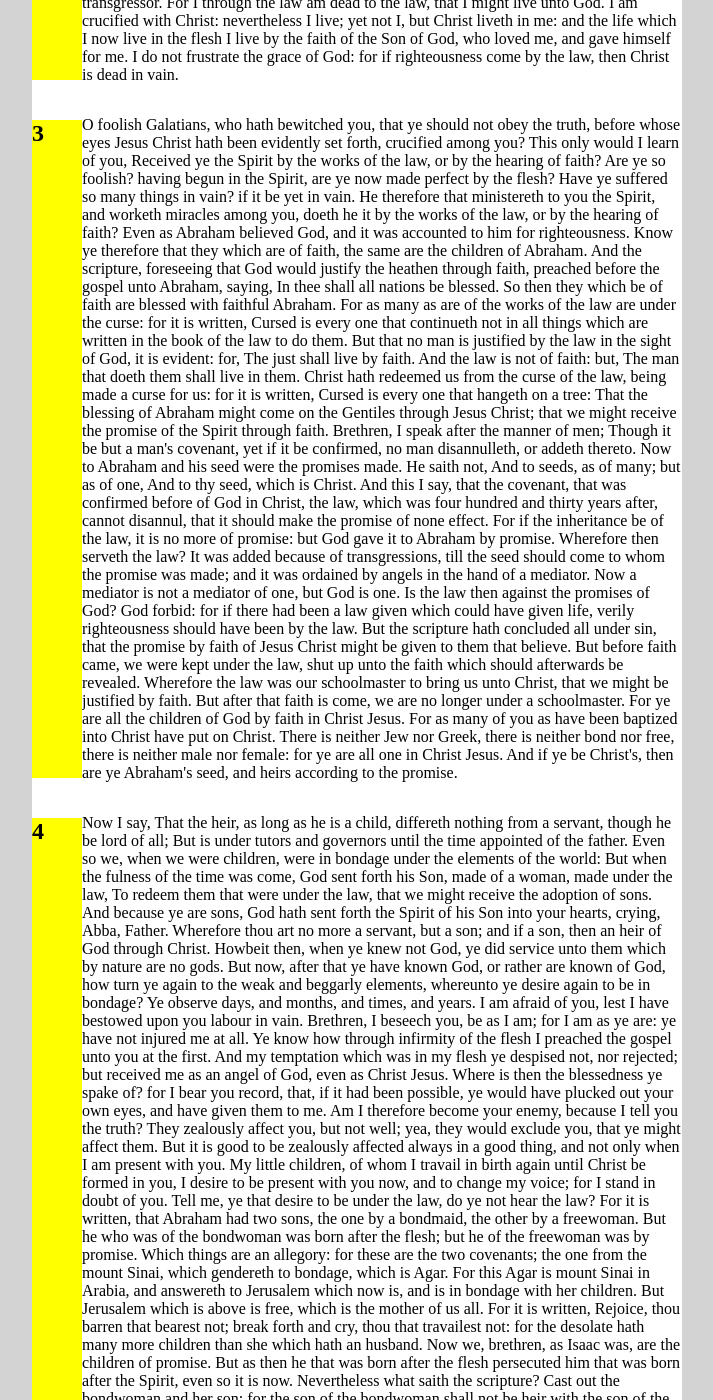
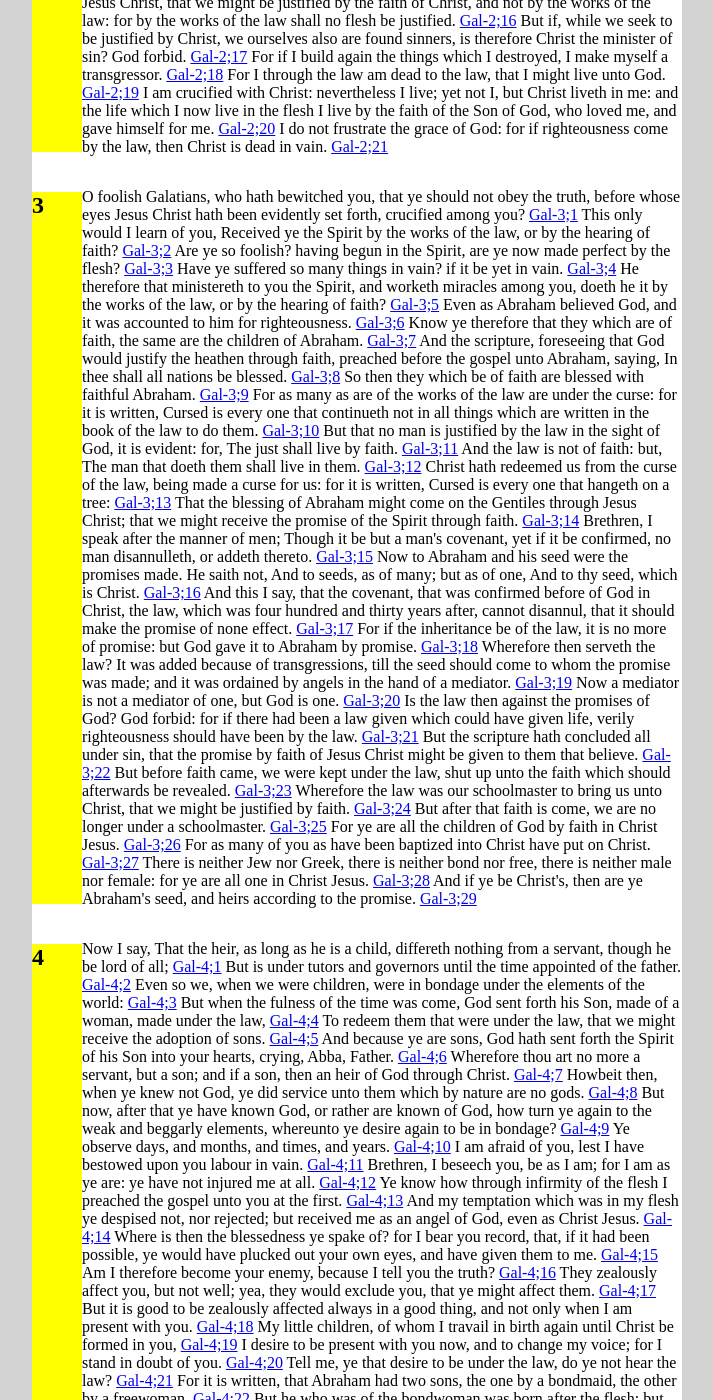
Before and after one commit to dreanod/dreanod.github.io, a Jekyll site: the page built from galatian2.html, in a window 1280 px wide and 1400 px high, scrolled down 1168 px. Shown: the whole window, without its empty margins (283-996 px from the left). Built offline with Jekyll 4.4.1, drawn with Linux system fonts in a browser that asks for light colours; some of the changed text lies outside the part shown.

Commit message:
Update galatian2.html

```diff
--- a/galatian2.html
+++ b/galatian2.html
@@ -1,4 +1,6 @@
 ---
+title: Letter to Galations
+abbreviation: Gal
 text:
   1:
     1: "Paul, an apostle, (not of men, neither by man, but by Jesus Christ, and God the Father, who raised him from the dead;)"
@@ -208,7 +210,7 @@
   <nav>Navigation</nav>
 
   <header>
-    <h1>Letter to Galatian</h1>
+    <h1>{{ page.title }}</h1>
   </header>
 
   <main>
@@ -217,7 +219,9 @@
       <h2>{{ chapter[0] }}</h2>
       <p>
         {% for verse in chapter[1] %}
-          <sup>{{ verse[0] }}</sup> {{ verse[1] }}
+        <sup>{{ verse[0] }}</sup>
+        {{ verse[1] }}
+        <a href='#'>{{ page.abbreviation }}-{{ chapter[0] }};{{ verse[0] }}</a>
         {% endfor %}
       </p>
     </section>
```
